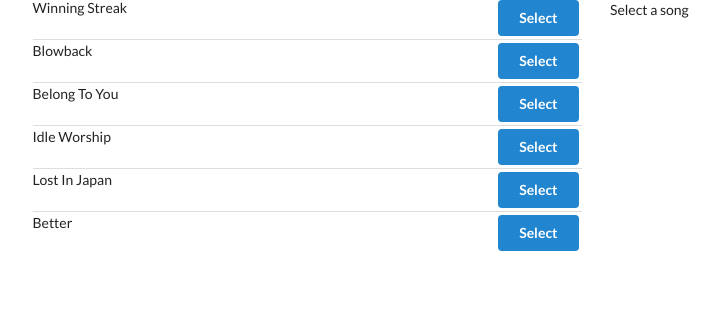
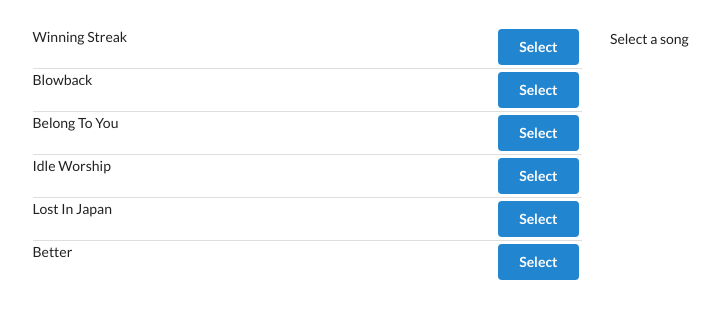
Before and after one commit to mekowalski/redux-react-songs-app, a React (Create React App) app: page / in a window 1280 px wide. Shown: the top 318 px of the page, without its empty margins (44-764 px from the left). Built offline with nearby package versions, Linux system fonts and the light colour scheme.

Commit message:
minor syling detail

```diff
--- a/src/components/App.js
+++ b/src/components/App.js
@@ -4,7 +4,7 @@ import SongDetail from './SongDetail';
 
 const App = () => {
   return (
-    <div className='ui container grid'>
+    <div className='ui container grid' style={{marginTop: '15px'}}>
       <div className='ui row'>
         <div className='column eight wide'>
           <SongList />
```
